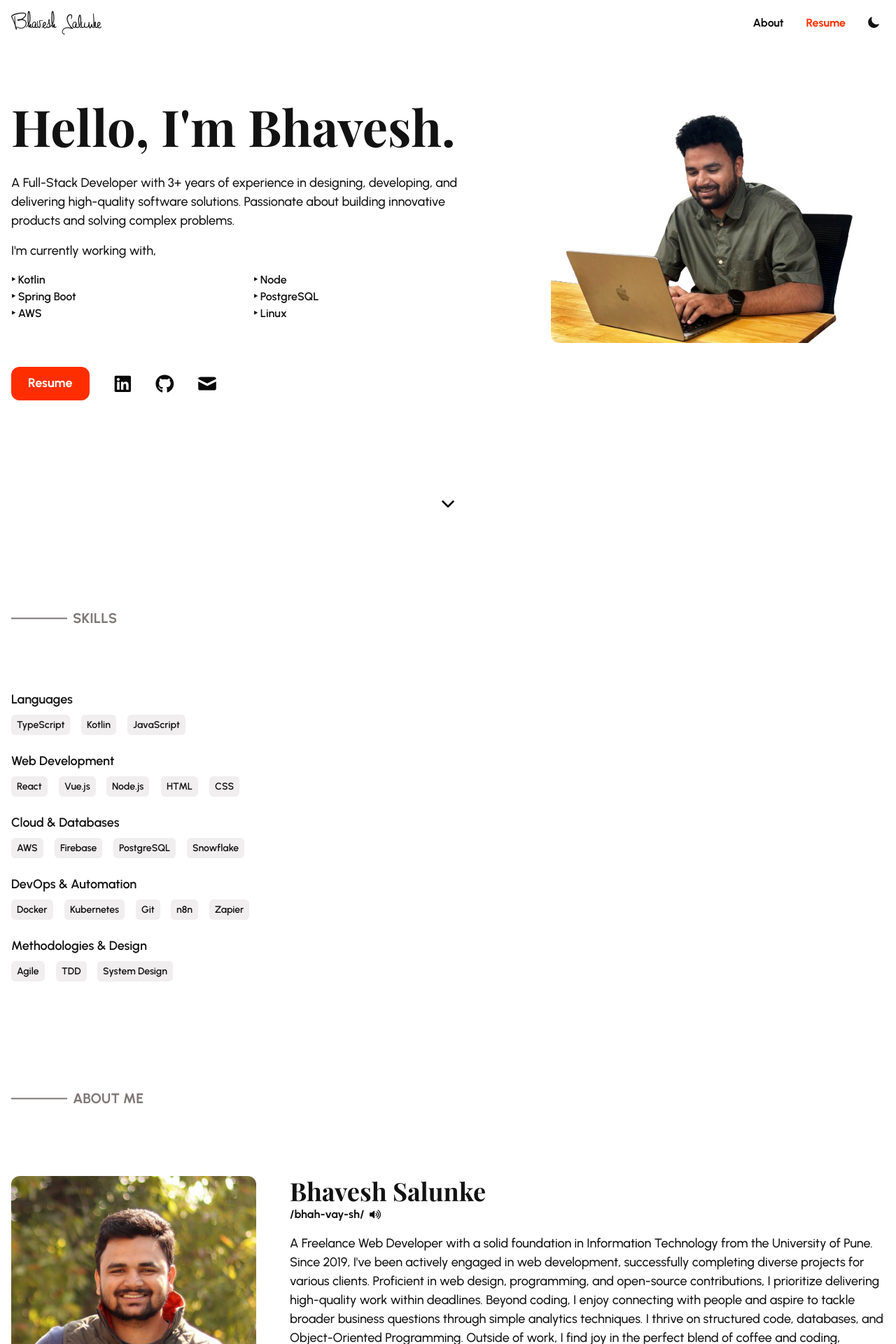
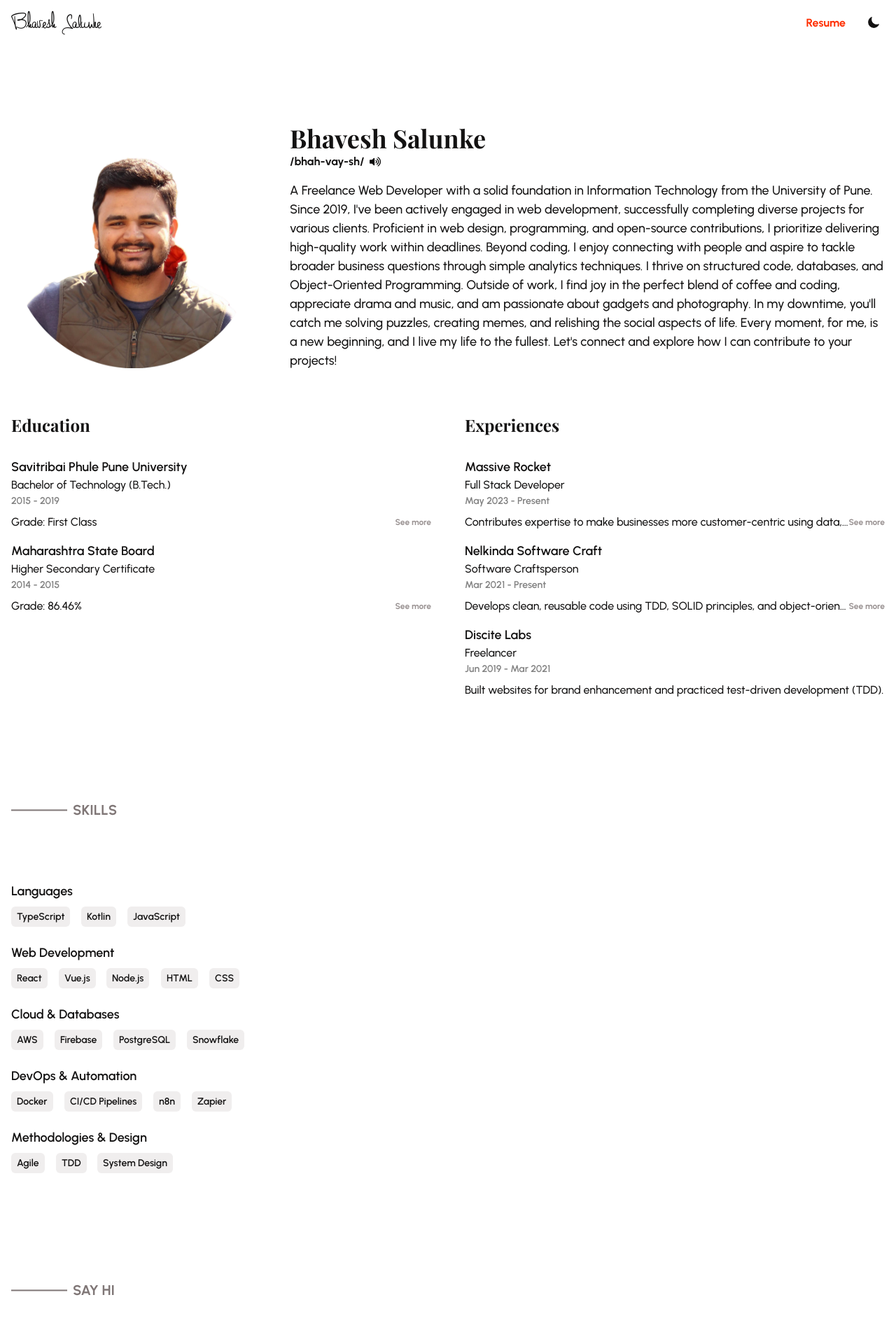
Before and after one commit to BhaveshSalunke/bhaveshsalunke.github.io, a React (Create React App) app: page / in a window 1280 px wide. Shown: the top 1920 px of the page at 70% size. Built offline with nearby package versions, Linux system fonts and the light colour scheme.

Commit message:
Refactor footer and navbar components, update image paths, and modify about-config for tool changes

```diff
--- a/src/App.tsx
+++ b/src/App.tsx
@@ -34,14 +34,12 @@ export const App: FC = () => {
             <Container h="100%" px={{ base: 6, md: 6, lg: 4 }}>
                 <Navbar />
                 <Box mt={{ base: "96px", md: NavbarHeight }}>
-                    <Landing />
+                    <Box id={AboutPageId}>
+                        <About />
+                    </Box>
                     <Box id={SkillPageId}>
                         <PageHeader label="Skills" />
                         <Skills />
-                    </Box>
-                    <Box id={AboutPageId}>
-                        <PageHeader label="About Me" />
-                        <About />
                     </Box>
                 </Box>
                 <Footer />
--- a/src/content/about/about-config.json
+++ b/src/content/about/about-config.json
@@ -70,7 +70,7 @@
         },
         {
             "title": "DevOps & Automation",
-            "tools": ["Docker", "Kubernetes", "Git", "n8n", "Zapier"]
+            "tools": ["Docker", "CI/CD Pipelines", "n8n", "Zapier"]
         },
         {
             "title": "Methodologies & Design",
--- a/src/content/common/common.json
+++ b/src/content/common/common.json
@@ -4,8 +4,8 @@
         "mobile": "BS",
         "desktop": "Bhavesh Salunke"
     },
-    "mainPicture": "/assets/BS.jpg",
-    "mainPictureJPG": "/assets/BS.jpg",
+    "mainPicture": "/assets/BS.png",
+    "mainPictureJPG": "/assets/BS.png",
     "pronunciation": "/bhah-vay-sh/",
     "audioFile": "/assets/name.mp3",
     "cssVarPrefix": "hp",
--- a/src/shared/footer/Footer.tsx
+++ b/src/shared/footer/Footer.tsx
@@ -29,7 +29,7 @@ export const Footer: FC = () => {
                 Ask me about anything, I am happy to help. ✌️
             </Text>
             <Box pt="16">
-                <Socials delay={100} exclude={["mail"]} />
+                <Socials delay={100} />
             </Box>
             <Flex
                 pt="4"
--- a/src/shared/navbar/Navbar.tsx
+++ b/src/shared/navbar/Navbar.tsx
@@ -26,19 +26,6 @@ export const Navbar: FC = () => {
                     <LogoType text={configs.common.logoType} />
                     <Flex alignItems="center" display={{ base: "none", md: "flex" }}>
                         <HStack spacing="8" mr="6">
-
-                            <Button
-                                variant="link"
-                                color={navItemColor}
-                                textDecoration={currentPage === AboutPageId ? "underline" : "none"}
-                                textDecorationThickness="2px"
-                                textDecorationColor="primary.500"
-                                onClick={() => toSection(AboutPageId)}
-                                data-aos="fade"
-                                data-aos-delay="300"
-                            >
-                                About
-                            </Button>
                             <Button variant="link" onClick={onResumeOpen} data-aos="fade" data-aos-delay="400">
                                 Resume
                             </Button>
```
Also changed, not shown: public/assets/BS.png (added), public/logo.png.
